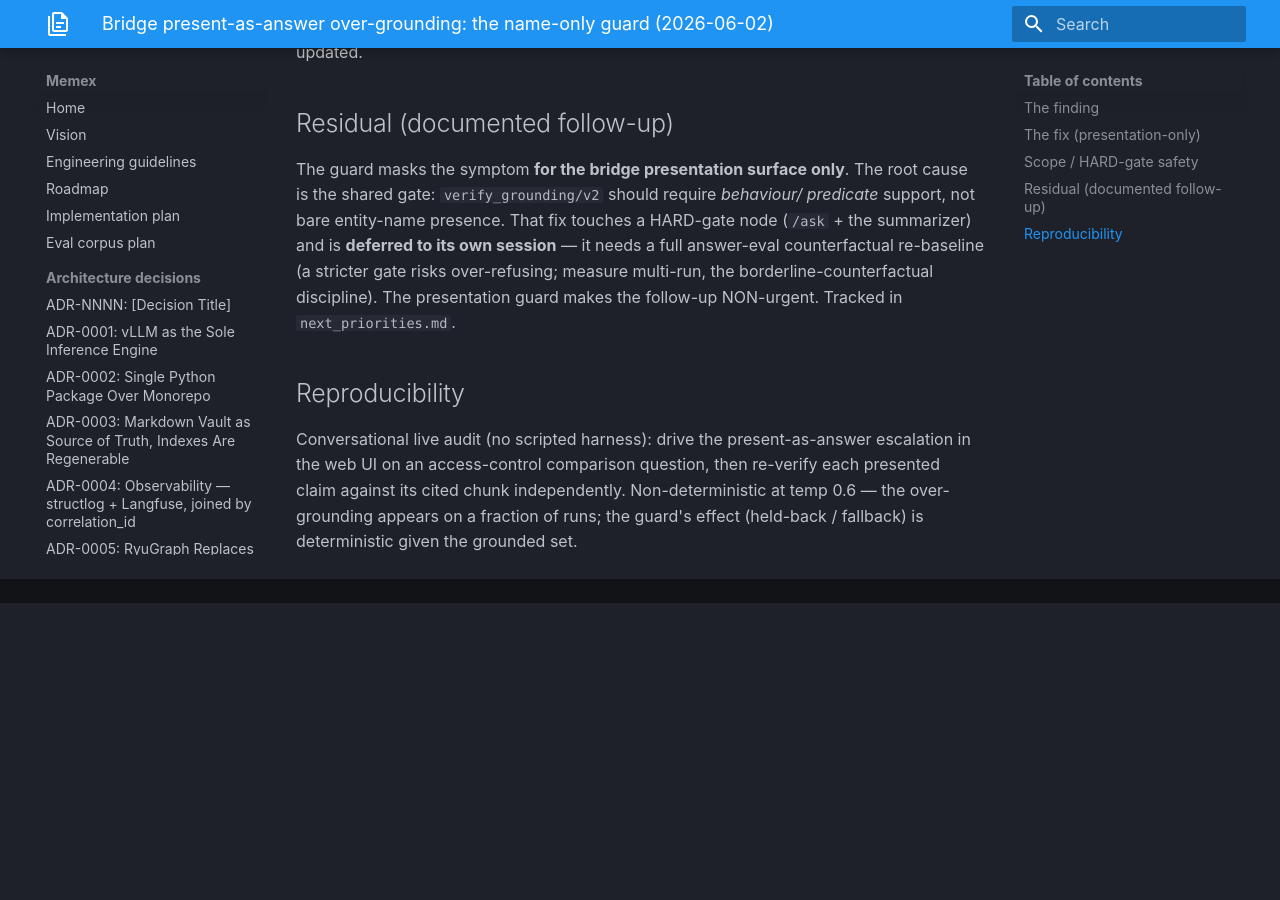
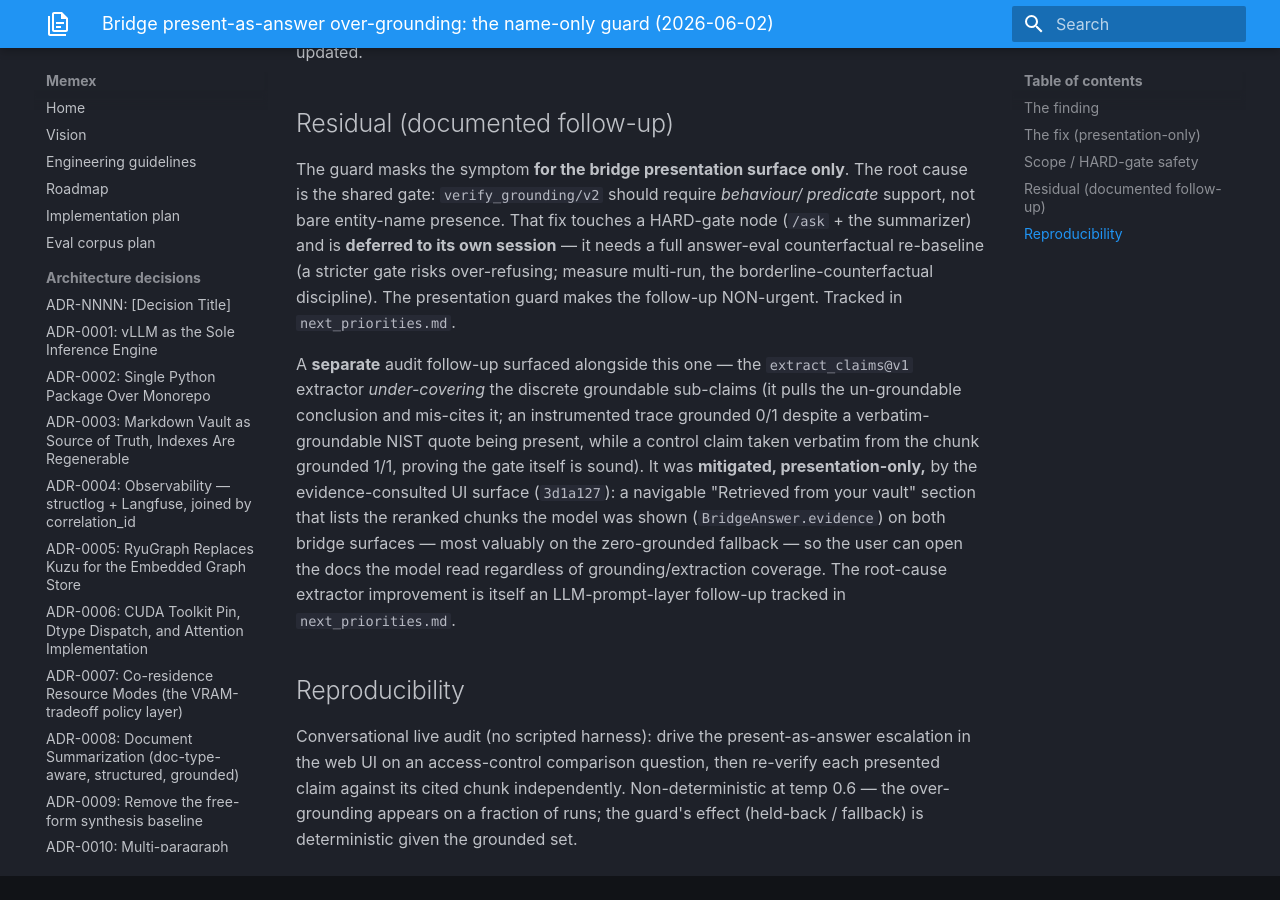
Before and after one commit to Zenetusken/memex, an MkDocs documentation site: the page built from docs/audits/11-bridge-name-only-overgrounding.md, in a window 1280 px wide and 900 px high, scrolled down 1955 px. Built offline with MkDocs 1.6.1 and Material for MkDocs 9.7.7, drawn with Linux system fonts in a browser that asks for light colours; before the commit the page ends 2558 px from its top, so only the background shows below that.

Commit message:
docs: full sync — the bridge evidence-consulted surface (3d1a127)
Reconciles the project-state docs after the "Retrieved from your vault" feature (the
in-code webui CLAUDE.md note shipped with the feature). Found via a parallel
doc+memory+audits sweep.

- ROADMAP: counts → ~422 commits / ~1382 tests; the main 2026-06-02 bridge digest
  entry + the Surface-A/B status line gain the evidence-surface note.
- README: dev test count ~1380 → ~1382; the "Reason over the vault" bridge paragraph
  notes the navigable "Retrieved from your vault" section.
- spec §11: a brief evidence-surface sentence (presentation-only, UI follow-on, no ADR).
- docs/audits/11: the Residual section now records the extract_claims under-coverage
  follow-up + this evidence surface as its presentation-only mitigation.
- (memory out-of-tree: the bridge topic file gained an evidence-surface section;
  next_priorities precision tweak.)

Docs-only.

Co-Authored-By: Claude Opus 4.8 (1M context) <noreply@anthropic.com>

```diff
--- a/docs/audits/11-bridge-name-only-overgrounding.md
+++ b/docs/audits/11-bridge-name-only-overgrounding.md
@@ -84,6 +84,18 @@ a full answer-eval counterfactual re-baseline (a stricter gate risks over-refusi
 measure multi-run, the borderline-counterfactual discipline). The presentation
 guard makes the follow-up NON-urgent. Tracked in `next_priorities.md`.
 
+A **separate** audit follow-up surfaced alongside this one — the `extract_claims@v1`
+extractor *under-covering* the discrete groundable sub-claims (it pulls the
+un-groundable conclusion and mis-cites it; an instrumented trace grounded 0/1
+despite a verbatim-groundable NIST quote being present, while a control claim taken
+verbatim from the chunk grounded 1/1, proving the gate itself is sound). It was
+**mitigated, presentation-only,** by the evidence-consulted UI surface (`3d1a127`):
+a navigable "Retrieved from your vault" section that lists the reranked chunks the
+model was shown (`BridgeAnswer.evidence`) on both bridge surfaces — most valuably on
+the zero-grounded fallback — so the user can open the docs the model read regardless
+of grounding/extraction coverage. The root-cause extractor improvement is itself an
+LLM-prompt-layer follow-up tracked in `next_priorities.md`.
+
 ## Reproducibility
 
 Conversational live audit (no scripted harness): drive the present-as-answer
```
Also changed, not shown: README.md (+2 -2 lines), docs/ROADMAP.md (+4 -4 lines), docs/specs/grounded-agentic-chat.md (+1 -1 lines).
